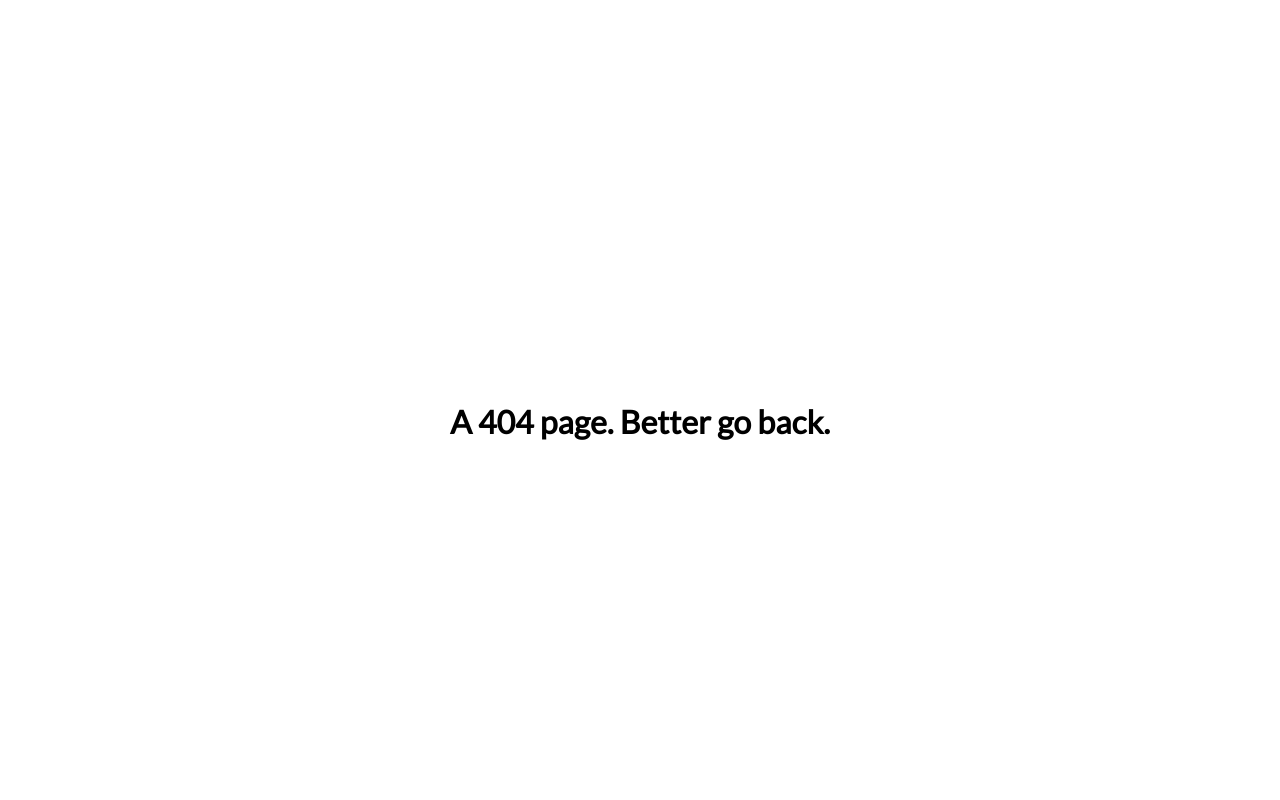
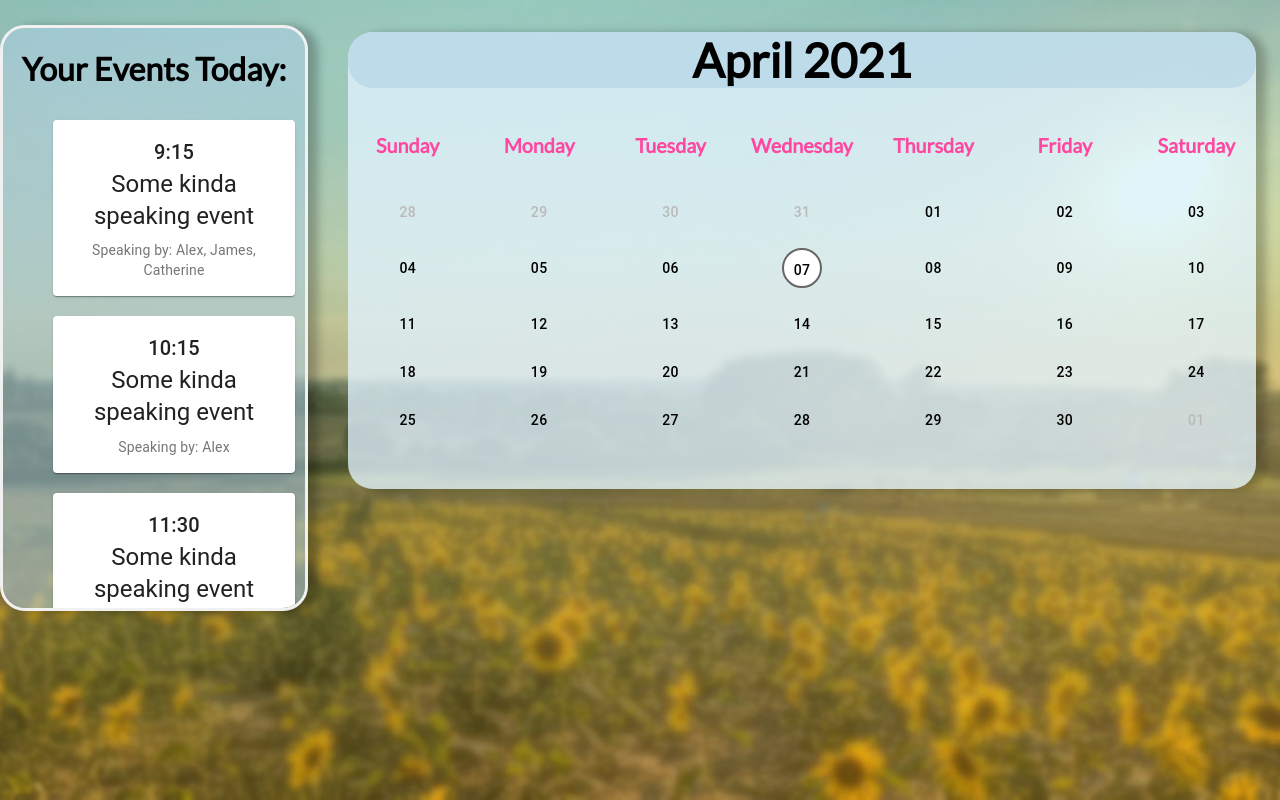
Before and after one commit to Team-25/Mynd, a React (Create React App) app in the folder Frontend/mynd/: page /Calendar in a window 1280 px wide. Before the commit this address had no page. Built offline with nearby package versions, Linux system fonts and the light colour scheme.

Commit message:
[add] Added Calendar Page and Upcoming Events

```diff
--- a/Frontend/mynd/src/App.tsx
+++ b/Frontend/mynd/src/App.tsx
@@ -3,7 +3,7 @@ import "./App.scss";
 import Home from './pages/Home';
 import StudentReviewsPage from './components/Homepage/StudentReviews/student-reviews';
 import HeroSection from './components/Homepage/HeroSection/user-hero-section';
-import UserCalendar from './components/Calendar/user-calendar';
+import CalendarPage from './pages/CalendarPage';
 import NotFound from './pages/404';
 
 function App() {
@@ -12,7 +12,9 @@ function App() {
       <Switch>
         <Route path="/home">
           <HeroSection name="Jimmy"/>
-          <UserCalendar />
+        </Route>
+        <Route path="/Calendar">
+          <CalendarPage />
         </Route>
         <Route exact path="/">
           {/* TODO If user logged in show Home-user, otherwise Home */}
--- /dev/null
+++ b/Frontend/mynd/src/components/Calendar/calendar-event.tsx
@@ -0,0 +1,36 @@
+import { Card, CardActionArea, CardContent, Typography } from "@material-ui/core";
+import React from "react"
+import './user-calendar.scss'
+
+interface IProps {
+    time: string,
+    title: string,
+    speakers: string,
+}
+
+class CalendarEvent extends React.Component<IProps> {
+    constructor(props: IProps) {
+        super(props);
+    }
+
+    render() {
+        return (
+            <Card className="calendar-event-card">
+            <CardActionArea>
+                <CardContent>
+                <Typography variant="h6" component="h2">
+                        {this.props.time}
+                    </Typography>
+                    <Typography gutterBottom variant="h5" component="h2">
+                        {this.props.title}
+                    </Typography>
+                    <Typography variant="body2" color="textSecondary" component="p">
+                        Speaking by: {this.props.speakers}
+                    </Typography>
+                </CardContent>
+            </CardActionArea>
+        </Card>
+        )
+    }
+}
+export default CalendarEvent;
--- /dev/null
+++ b/Frontend/mynd/src/components/Calendar/calendar-upcoming.tsx
@@ -0,0 +1,40 @@
+import React from "react"
+import CalendarEvent from "./calendar-event";
+import './user-calendar.scss'
+
+interface IProps {
+
+}
+
+interface IState {
+}
+
+class CalendarUpcoming extends React.Component<IProps> {
+    constructor(props: IProps) {
+        super(props);
+    }
+
+    state: IState = {
+    }
+
+    render() {
+        return (
+            <div className="calendar-upcoming-events">
+               <h1>Your Events Today:</h1>
+               <ul className="calender-events-list">
+                   {/* TODO MAP OVER SOME QUERY OF EVENTS OF CURRENT DAY */}
+                   <li className="calendar-events-items"><CalendarEvent title="Some kinda speaking event" speakers="Alex, James, Catherine" time="9:15"/></li>
+                   <li className="calendar-events-items"><CalendarEvent title="Some kinda speaking event" speakers="Alex" time="10:15"/></li>
+                   <li className="calendar-events-items"><CalendarEvent title="Some kinda speaking event" speakers="Sam" time="11:30"/></li>
+                   <li className="calendar-events-items"><CalendarEvent title="Some kinda speaking event" speakers="Sam, Alex, Harvey" time="12:15"/></li>
+                   <li className="calendar-events-items"><CalendarEvent title="Some kinda speaking event" speakers="Alex" time="13:45"/></li>
+                   <li className="calendar-events-items"><CalendarEvent title="Some kinda speaking event" speakers="Alex" time="13:45"/></li>
+                   <li className="calendar-events-items"><CalendarEvent title="Some kinda speaking event" speakers="Alex" time="13:45"/></li>
+                   <li className="calendar-events-items"><CalendarEvent title="Some kinda speaking event" speakers="Alex" time="13:45"/></li>
+               </ul>
+            </div>
+
+        )
+    }
+}
+export default CalendarUpcoming;
--- a/Frontend/mynd/src/components/Calendar/day.tsx
+++ b/Frontend/mynd/src/components/Calendar/day.tsx
@@ -5,13 +5,16 @@ import Button from '@material-ui/core/Button';
 
 interface IProps {
     date: Date;
+    class: string;
 }
 
 const Day: React.FC<IProps> = (props: IProps) => {
     return (
         <Button>
             {/* TODO ONCLICK GET THE DAYS EVENTS  */}
-            {format(props.date,'dd')}
+            <div className={props.class}>
+                {format(props.date,'dd')}
+            </div>
         </Button>
     )
 }
--- a/Frontend/mynd/src/components/Calendar/user-calendar.scss
+++ b/Frontend/mynd/src/components/Calendar/user-calendar.scss
@@ -1,28 +1,29 @@
 .calendar-container {
+
     font-size: calc(16px + (26 - 16) * ((100vw - 300px) / (1600 - 300)));
     justify-content: center;
-    background: rgb(225, 244, 255);
+    background: rgba(225, 244, 255, 0.774);
     color: rgb(0, 0, 0);
     text-align: center;
     border-radius: 25px;
     margin: 0 auto;
-    margin-top: 100px;
     margin-bottom: 100px;
-    box-shadow: 0px 1px 10px #aaaaaa;
-    width:80%;
+    box-shadow: 10px 1px 10px #00000041;
+    width:95%;
 }
 
 .month-name {
     font-size: calc(16px + (26 - 16) * ((100vw - 300px) / (1600 - 300)));
     justify-content: center;
-    background: rgb(213, 240, 255);
+    background: rgba(185, 215, 231, 0.774);
     color: rgb(0, 0, 0);
     border-radius: 25px;
   }
 
 .weekdays {
     justify-content: center;
-    color: rgb(70, 70, 70);
+    color: #ff47a0;
+    font-weight: bolder;
     text-align: center;
 }
 
@@ -30,7 +31,56 @@
     padding-bottom: 50px;
 }
 
-ul, ol {
+.calendar-current-day {
+    border-radius: 50%;
+    padding: 8px;
+    height: 20px;
+    width: 20px;
+
+    background: rgb(255, 255, 255);
+    border: 2px solid #666;
+    color: rgb(0, 0, 0);
+    text-align: center;
+}
+
+.calendar-current-month {
+  color: rgb(0, 0, 0);
+}
+
+.calendar-standard {
+  color: rgb(185, 185, 185);
+}
+
+.calendar-upcoming-events {
+  background: rgba(174, 208, 230, 0.527);
+  border: 3px solid #f1f1f1;
+  text-align: center;
+  border-radius: 25px;
+  justify-content: center;
+  overflow-y: scroll;
+  max-height: 70vh;
+  padding-bottom: 20px;
+  margin: 0 auto;
+  margin-top: 25px;
+  box-shadow: 10px 1px 10px #00000041;
+}
+
+.calendar-events-items {
+  padding:10px;
+}
+
+.calendar-page {
+  background: linear-gradient(rgba(122, 255, 233, 0.322), rgba(255, 200, 21, 0.226)),url('../../img/home.jpg') center center/cover no-repeat;
+  height: 100vh;
+  width: 100%;
+  position: relative;
+  display:flex;
+  flex-direction: column;
+  align-items:center;
+  object-fit:contain;
+}
+
+.weekdays, .day {
     display: grid;
     grid-template-columns: repeat(7, 1fr);
     grid-gap: 0.5em;
@@ -67,7 +117,7 @@ li {
     text-decoration: none;
   }
 
-  @media all and (max-width: 800px) {
+  @media all and (max-width: 900px) {
     ul, ol {
       grid-gap: .25em;
     }
--- a/Frontend/mynd/src/components/Calendar/user-calendar.tsx
+++ b/Frontend/mynd/src/components/Calendar/user-calendar.tsx
@@ -1,5 +1,5 @@
 import React from "react"
-import { format, startOfMonth, startOfWeek, getDate, isBefore, endOfWeek, add , endOfMonth} from 'date-fns'
+import { format, startOfMonth, startOfWeek, isBefore, endOfWeek, add , endOfMonth, isSameMonth, isSameDay} from 'date-fns'
 import './user-calendar.scss'
 import Day from './day'
 
@@ -15,6 +15,7 @@ class Calendar extends React.Component<IProps> {
     constructor(props: IProps) {
         super(props);
         this.getFullMonth = this.getFullMonth.bind(this)
+        this.dayColour = this.dayColour.bind(this)
     }
 
     state: IState = {
@@ -32,8 +33,13 @@ class Calendar extends React.Component<IProps> {
         return month;
     }
 
+    dayColour(day: Date) {
+        return isSameDay(day, this.state.currentDate) ? 'calendar-current-day' : isSameMonth(day,this.state.currentDate) ? 'calendar-current-month': 'calendar-standard';
+    }
+
     render() {
         return (
+            // !!!TODO!!! Add click on date to show its events
             <div className="calendar-container">
                 <header className="month-name">
                     <h1>{format(this.state.currentDate,'MMMM yyyy')}</h1>
@@ -50,7 +56,7 @@ class Calendar extends React.Component<IProps> {
                 <div className="calendar-grid">
                     <ol className="day">
                         {this.getFullMonth(this.state.currentDate).map(
-                            (date) => <li key={date.toString()}><Day date={date}/></li>
+                            (date) => <li key={date.toString()}><Day date={date} class = {this.dayColour(date)}/></li>
                         )}
                     </ol>
                 </div>
--- /dev/null
+++ b/Frontend/mynd/src/pages/CalendarPage.tsx
@@ -0,0 +1,36 @@
+import Grid from "@material-ui/core/Grid";
+import React from "react"
+import Calendar from '../components/Calendar/user-calendar'
+import CalendarUpcoming from '../components/Calendar/calendar-upcoming'
+
+interface IProps {
+
+}
+
+interface IState {
+}
+
+class CalendarPage extends React.Component<IProps> {
+    constructor(props: IProps) {
+        super(props);
+    }
+
+    state: IState = {
+    }
+
+    render() {
+        return (
+            <div className="calendar-page">
+                <Grid container spacing={2}>
+                    <Grid item xs={3}>
+                        <CalendarUpcoming />
+                    </Grid>
+                    <Grid item xs={9}>
+                        <Calendar />
+                    </Grid>
+                </Grid>
+            </div>
+        )
+    }
+}
+export default CalendarPage;
```
